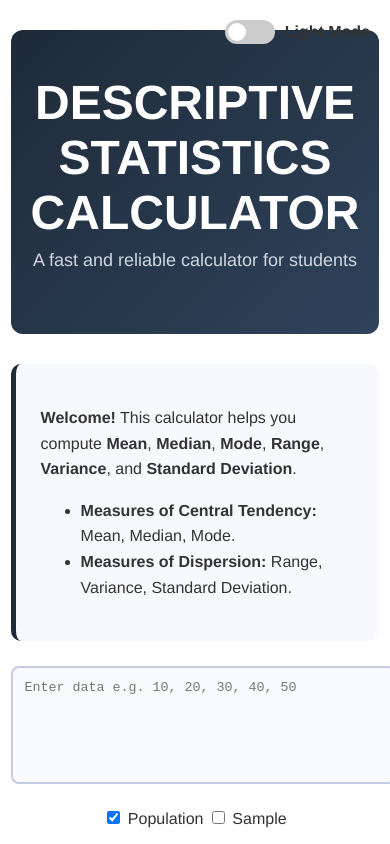
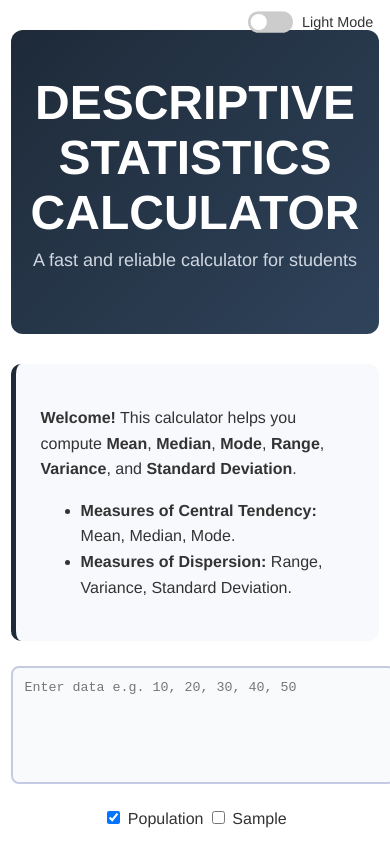
Before and after one commit to gabrieljavier13/Descriptive-Statistics-Calculator, a plain HTML site: page index.html in a window 390 px wide. Shown: the top 844 px of the page. Drawn offline with Linux system fonts and the light colour scheme.

Commit message:
Update style.css

```diff
--- a/style.css
+++ b/style.css
@@ -183,13 +183,19 @@ body.dark .history {
 /* --- TOGGLE SWITCH STYLE --- */
 .theme-toggle {
   position: fixed;
-  top: 20px;
-  right: 20px;
+  top: 15px;
+  right: 15px;
   display: flex;
   align-items: center;
   gap: 10px;
-  z-index: 999;
-  font-weight: bold;
+  z-index: 9999; /* para laging nasa ibabaw */
+}
+@media (max-width: 480px) {
+  .theme-toggle {
+    top: 10px;
+    right: 10px;
+    transform: scale(0.9); /* medyo liitan para di sumakop ng space */
+  }
 }
 
 /* switch body */
```
